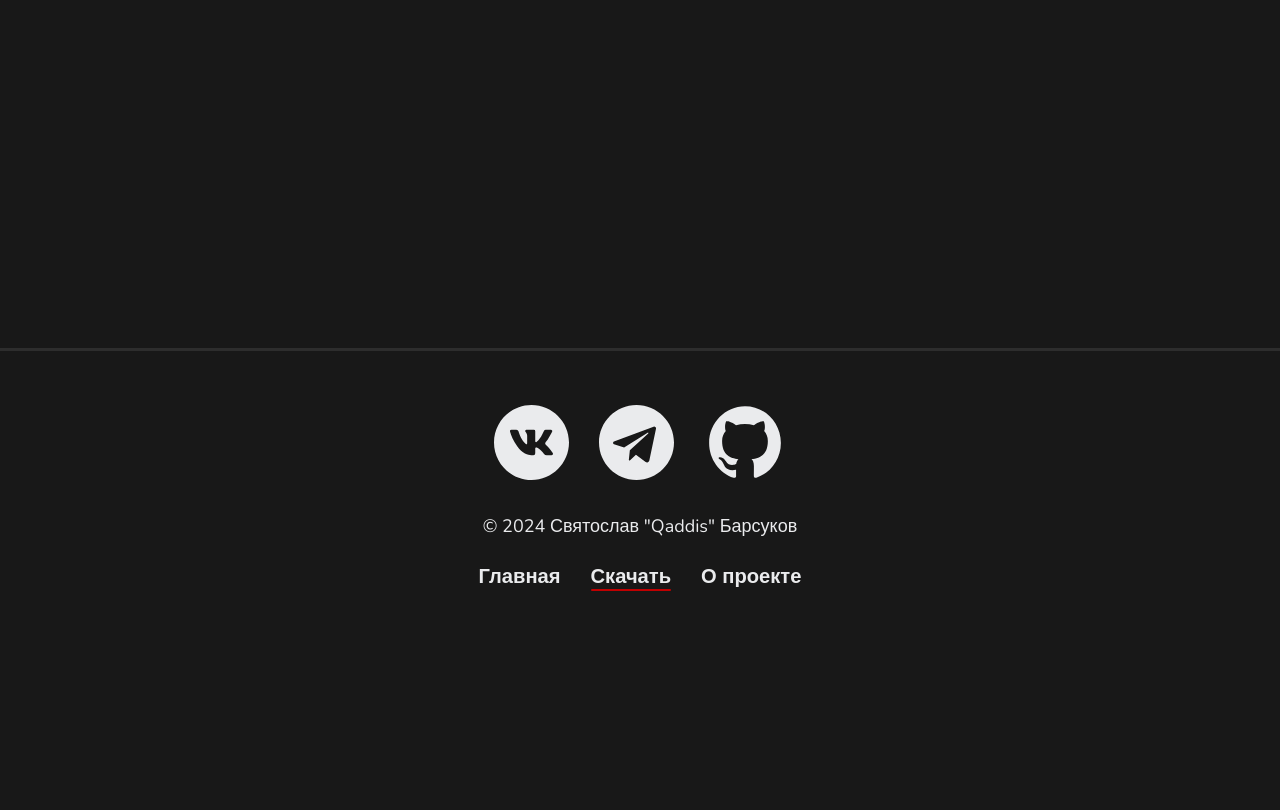
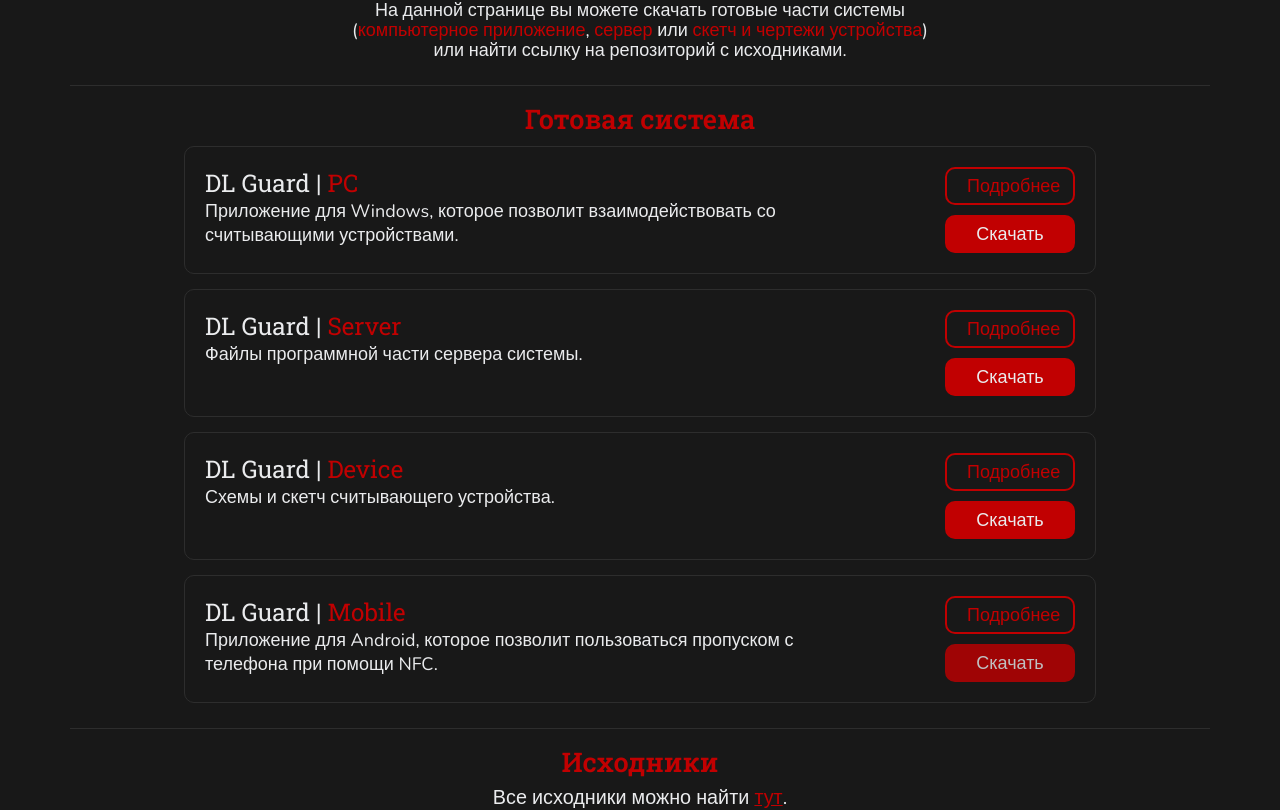
Before and after one commit to Qaddis/dl-guard, a Next.js app: page /download in a window 1280 px wide. Shown: the part 190-1000 px from the top of the page. Before the commit the page ends 800 px from the top, so only its background shows below. Built offline with nearby package versions, Linux system fonts and the light colour scheme.

Commit message:
Added Download page

```diff
--- a/src/app/NotFound.module.scss
+++ b/src/app/NotFound.module.scss
@@ -1,4 +1,5 @@
 .wrapper {
+	height: calc(100vh - 92px - 263px);
 	display: flex;
 	flex-direction: column;
 	justify-content: center;
--- /dev/null
+++ b/src/app/download/Download.module.scss
@@ -0,0 +1,50 @@
+.download {
+	padding: 50px 0;
+	display: flex;
+	flex-direction: column;
+	align-items: center;
+
+	hr {
+		margin: 25px 0 15px;
+	}
+}
+
+.description {
+	margin-top: 5px;
+	text-align: center;
+	line-height: 1.1;
+
+	span {
+		color: var(--accent);
+	}
+}
+
+.heading {
+	font-family: var(--rb-font);
+	font-size: 1.5em;
+	color: var(--accent);
+	font-weight: bold;
+}
+
+.materials {
+	width: 80%;
+	margin-top: 10px;
+	display: flex;
+	flex-direction: column;
+	row-gap: 15px;
+}
+
+.sources {
+	margin-top: 5px;
+	font-size: 1.1em;
+
+	a {
+		color: var(--accent);
+		text-decoration: underline;
+		transition: text-shadow 0.35s;
+
+		&:hover {
+			text-shadow: 0 0 10px var(--accent);
+		}
+	}
+}
--- a/src/app/download/Download.tsx
+++ b/src/app/download/Download.tsx
@@ -1,10 +1,40 @@
 "use client"
+
+import ListElement from "@/components/ui/Li/MaterialsLi"
+import { mtls } from "@/data"
+import classes from "./Download.module.scss"
 
 export default function Download() {
 	return (
 		<section>
-			<div className="wrapper">
+			<div className={`wrapper ${classes.download}`}>
 				<h2 className="heading">Скачать</h2>
+				<p className={classes.description}>
+					На данной странице вы можете скачать готовые части системы
+					<br />(<span>компьютерное приложение</span>, <span>сервер</span> или
+					<span> скетч и чертежи устройства</span>)<br />
+					или найти ссылку на репозиторий с исходниками.
+				</p>
+
+				<hr />
+
+				<h3 className={classes.heading}>Готовая система</h3>
+				<ul className={classes.materials}>
+					{mtls.map(item => (
+						<ListElement key={item.title} {...item} />
+					))}
+				</ul>
+
+				<hr />
+
+				<h3 className={classes.heading}>Исходники</h3>
+				<p className={classes.sources}>
+					Все исходники можно найти{" "}
+					<a target="_blank" href="https://github.com/qaddis/dl-guard-sources">
+						тут
+					</a>
+					.
+				</p>
 			</div>
 		</section>
 	)
--- a/src/app/home.module.scss
+++ b/src/app/home.module.scss
@@ -15,7 +15,7 @@
 }
 
 .technologies {
-	margin-bottom: 25px;
+	padding: 25px 0 50px;
 
 	h2 {
 		color: var(--blue) !important;
--- a/src/components/AppHeader/AppHeader.module.scss
+++ b/src/components/AppHeader/AppHeader.module.scss
@@ -29,6 +29,12 @@
 	color: var(--blue);
 	cursor: pointer;
 
+	&:hover {
+		img {
+			filter: drop-shadow(0 0 10px var(--red));
+		}
+	}
+
 	.badge {
 		position: absolute;
 		right: -30px;
@@ -37,6 +43,7 @@
 		font-family: var(--rb-font);
 		font-size: 0.35em;
 		color: var(--red);
+		cursor: default;
 	}
 
 	em {
@@ -47,6 +54,7 @@
 	img {
 		width: 60px;
 		height: 60px;
+		transition: filter 0.2s;
 	}
 }
 
--- a/src/components/AppHeader/index.tsx
+++ b/src/components/AppHeader/index.tsx
@@ -2,11 +2,13 @@
 
 import { motion, useMotionValueEvent, useScroll } from "framer-motion"
 import Image from "next/image"
+import { useRouter } from "next/navigation"
 import { useState } from "react"
 import NavLink from "../ui/NavLink"
 import classes from "./AppHeader.module.scss"
 
 export default function Header() {
+	const router = useRouter()
 	const [isHidden, setIsHidden] = useState<boolean>(false)
 	const { scrollY } = useScroll()
 
@@ -14,13 +16,17 @@ export default function Header() {
 		const previously = scrollY.getPrevious()
 
 		if (previously) {
-			if (latest > 100 && latest > previously) {
+			if (latest > 150 && latest > previously) {
 				if (latest - previously > 10) setIsHidden(true)
 			} else {
 				if (previously - latest > 10) setIsHidden(false)
 			}
 		}
 	})
+
+	const handleLogoClick = (): void => {
+		router.push("/")
+	}
 
 	return (
 		<motion.header
@@ -44,12 +50,15 @@ export default function Header() {
 						ease: "easeOut"
 					}}
 					className={classes.logo}
+					onClick={handleLogoClick}
 				>
 					<Image src="/favicon.png" alt="Logo" width={360} height={360} />
 					<span>
 						<em>DL</em> Guard
 					</span>
-					<span className={classes.badge}>2.0</span>
+					<span onClick={e => e.stopPropagation()} className={classes.badge}>
+						2.0
+					</span>
 				</motion.h1>
 
 				<motion.nav
--- a/src/components/ui/Li/LandingLi.tsx
+++ b/src/components/ui/Li/LandingLi.tsx
@@ -18,7 +18,7 @@ export default function ListItem({
 	delay
 }: PropsType) {
 	const getClassNames = (): string => {
-		let className = `${classes.item}`
+		let className = `${classes["landing-li"]}`
 		if (type === "techs") className += ` ${classes.techs}`
 		if (isRight) className += ` ${classes.right}`
 
--- a/src/components/ui/Li/Li.module.scss
+++ b/src/components/ui/Li/Li.module.scss
@@ -1,4 +1,4 @@
-.item {
+.landing-li {
 	width: 100%;
 	padding: 3px 15px;
 	display: flex;
@@ -37,3 +37,30 @@
 		border-color: var(--blue) !important;
 	}
 }
+
+.materials-li {
+	width: 100%;
+	padding: 20px;
+	border: 1px solid var(--add);
+	border-radius: 10px;
+
+	display: flex;
+	justify-content: space-between;
+	column-gap: 10%;
+
+	div:nth-child(2) {
+		width: 130px;
+		display: flex;
+		flex-direction: column;
+		gap: 10px;
+	}
+
+	.heading {
+		font-family: var(--rb-font);
+		font-size: 1.35em;
+
+		span {
+			color: var(--accent);
+		}
+	}
+}
--- /dev/null
+++ b/src/components/ui/Li/MaterialsLi.tsx
@@ -0,0 +1,42 @@
+"use client"
+
+import type { MaterialsLiType } from "@/data"
+import { useRouter } from "next/navigation"
+import Button from "../Buttons/Button"
+import OutlineButton from "../Buttons/OutlineButton"
+import classes from "./Li.module.scss"
+
+export default function ListElement({
+	title,
+	description,
+	path
+}: MaterialsLiType) {
+	const router = useRouter()
+
+	const handleClick = (): void => {
+		router.push("/product?item=" + title.toLowerCase())
+	}
+
+	return (
+		<li className={classes["materials-li"]}>
+			<div>
+				<h3 className={classes.heading}>
+					DL Guard | <span>{title}</span>
+				</h3>
+				<p className={classes.description}>{description}</p>
+			</div>
+			<div>
+				<OutlineButton onClick={handleClick}>Подробнее</OutlineButton>
+				{path ? (
+					<a href={path} download>
+						<Button styles={{ width: "100%" }}>Скачать</Button>
+					</a>
+				) : (
+					<Button styles={{ width: "100%" }} disabled>
+						Скачать
+					</Button>
+				)}
+			</div>
+		</li>
+	)
+}
--- a/src/data.ts
+++ b/src/data.ts
@@ -67,34 +67,32 @@ export const techs: LandingLiType[] = [
 	}
 ]
 
-export const materials = [
+export type MaterialsLiType = {
+	title: string
+	description: string
+	path?: string
+}
+
+export const mtls: MaterialsLiType[] = [
 	{
 		title: "PC",
 		description:
 			"Приложение для Windows, которое позволит взаимодействовать со считывающими устройствами.",
-		modDesc:
-			"Содержит:<br><i>&quot;DL_Guard.exe&quot;</i> - компьютерное приложение.<br><i>&quot;config.json&quot;</i> - файл, куда сохраняется информация об устройствах и настройки.<hr>Приложение считывает информацию с устройств,<br>делает запрос на сервер и выводит результат.",
-		path: "/dl-guard.zip"
+		path: "/downloads/dl-guard_program.zip"
 	},
 	{
-		title: "Host",
+		title: "Server",
 		description: "Файлы программной части сервера системы.",
-		modDesc:
-			"Содержит:<br><i>&quot;index.js&quot;</i> - файл с готовой логикой сервера на node.js + express.<br><i>&quot;package.json&quot;</i> - файл зависимостей node.js.<br><i>&quot;views/stat.hbs&quot;</i> - шаблон страницы для серверного рендеринга.<br><i>&quot;public/stat.css&quot;</i> - файл стилей для шаблона страницы.<hr>Сервер получает уникальный номер пропуска от приложения &quot;DL Guard | <i>PC</i>&quot;,<br>делает запрос к базе данных, проверяя, есть ли такой в списке разрешенных, и отправляет ответ обратно на устройство.",
-		path: "/server_files.zip"
+		path: "/downloads/dl-guard_server.zip"
 	},
 	{
 		title: "Device",
 		description: "Схемы и скетч считывающего устройства.",
-		modDesc:
-			"Содержит:<br><i>&quot;card-reader.ino&quot;</i> - готовый скетч для считывающего устройства на Arduino.<hr>Устройство считывает уникальный идентификатор пропуска и выводит его в серийный порт, где его считывает приложение &quot;DL Guard | <i>PC</i>&quot;.",
-		path: "/card_reader.zip"
+		path: "/downloads/dl-guard_device.zip"
 	},
 	{
 		title: "Mobile",
 		description:
-			"Приложение для Android, которое позволит пользоваться пропуском с телефона при помощи NFC.",
-		modDesc: "В данный момент ещё находится разработке...",
-		path: ""
+			"Приложение для Android, которое позволит пользоваться пропуском с телефона при помощи NFC."
 	}
 ]
```
